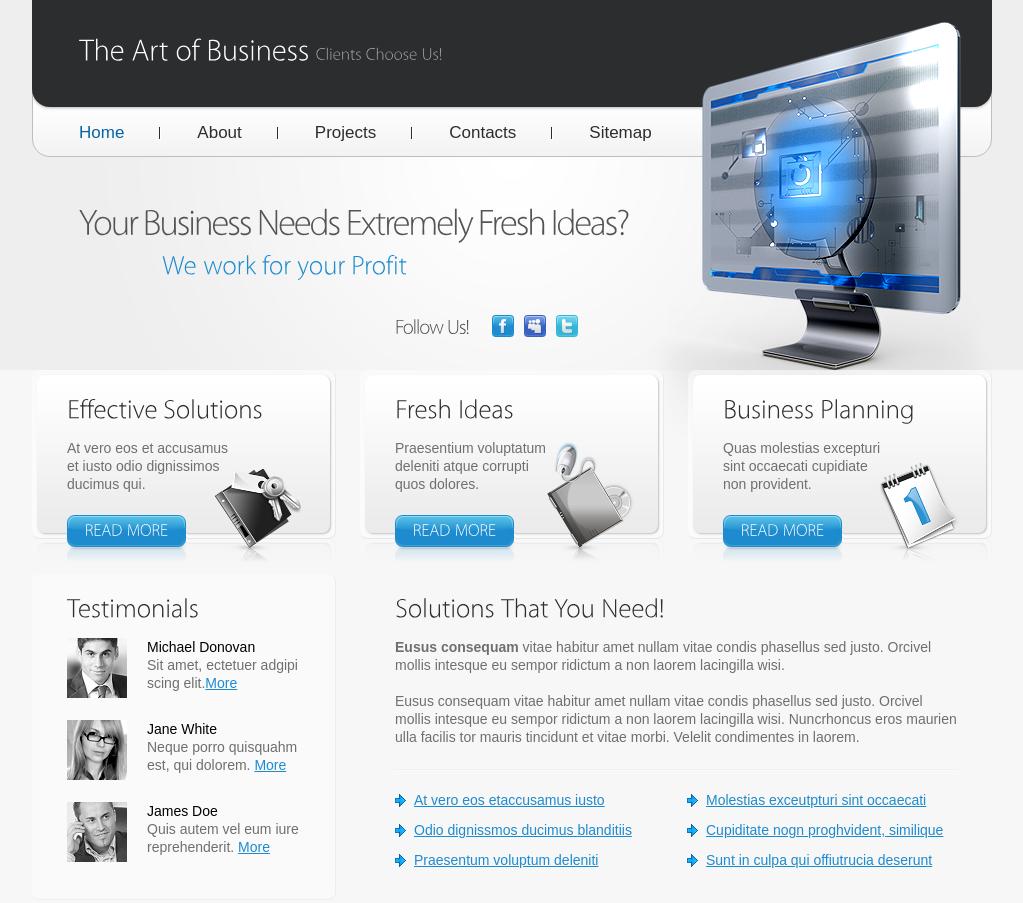
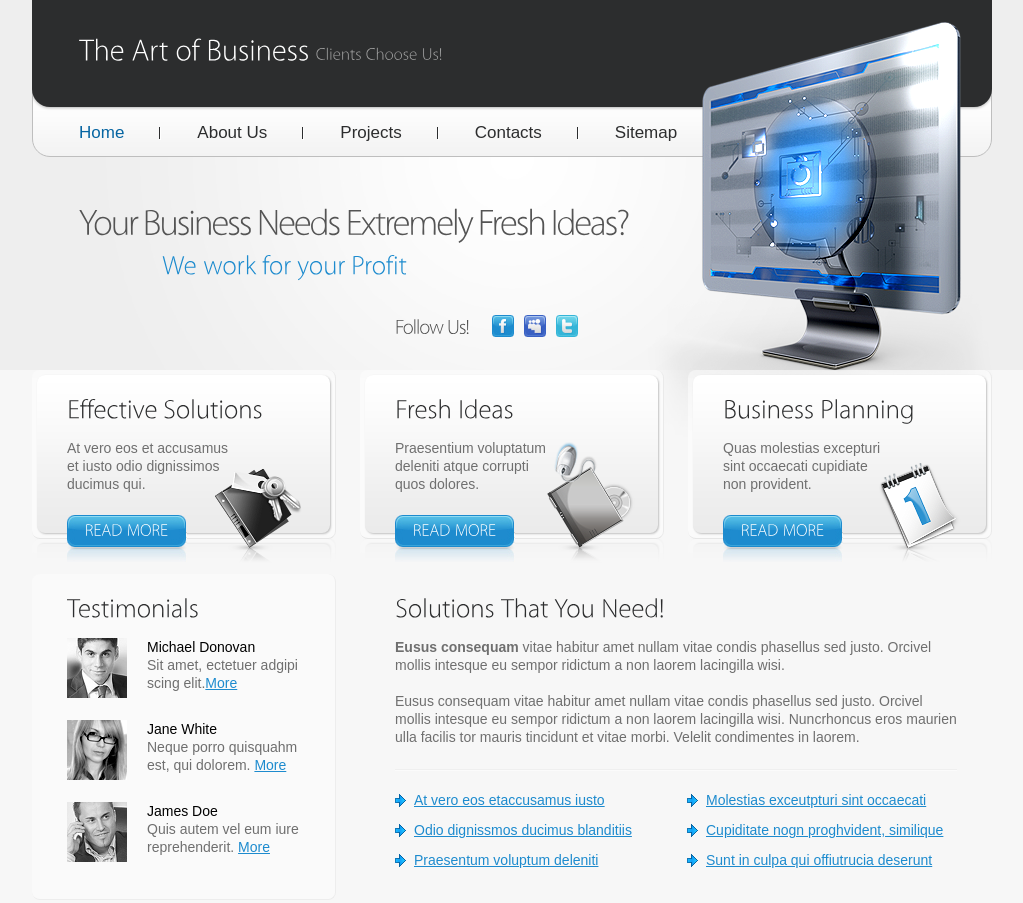
Before and after one commit to johncouponsaver/the_art_of_business_template_2336, a plain HTML site: page index.html in a window 1280 px wide. Shown: the top 903 px of the page, without its empty margins (128-1151 px from the left). Drawn offline with Linux system fonts and the light colour scheme.

Commit message:
change about to about us

```diff
--- a/index.html
+++ b/index.html
@@ -27,7 +27,7 @@
       <nav>
         <ul id="menu">
           <li id="menu_active"><a href="index.html">Home</a></li>
-          <li><a href="about.html">About</a></li>
+          <li><a href="about.html">About Us</a></li>
           <li><a href="projects.html">Projects</a></li>
           <li><a href="contacts.html">Contacts</a></li>
           <li class="bg_none"><a href="sitemap.html">Sitemap</a></li>
```
